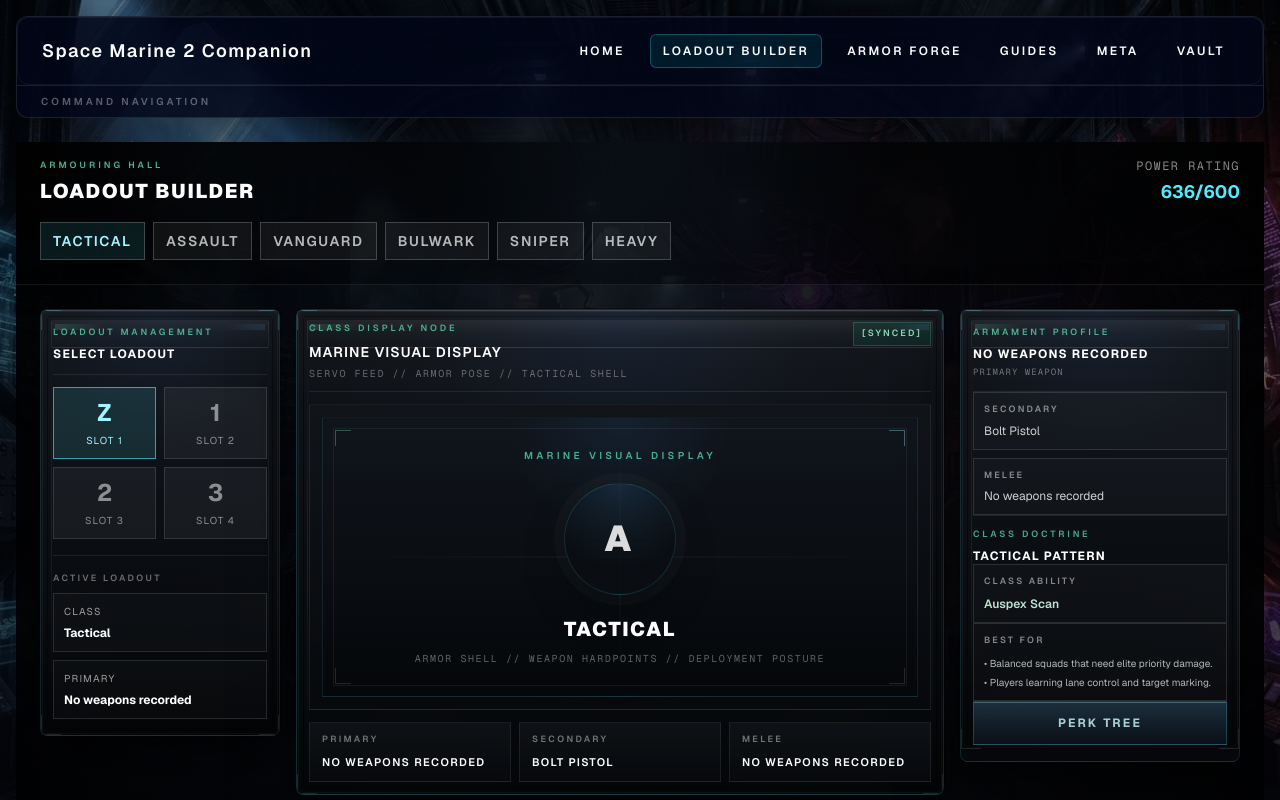
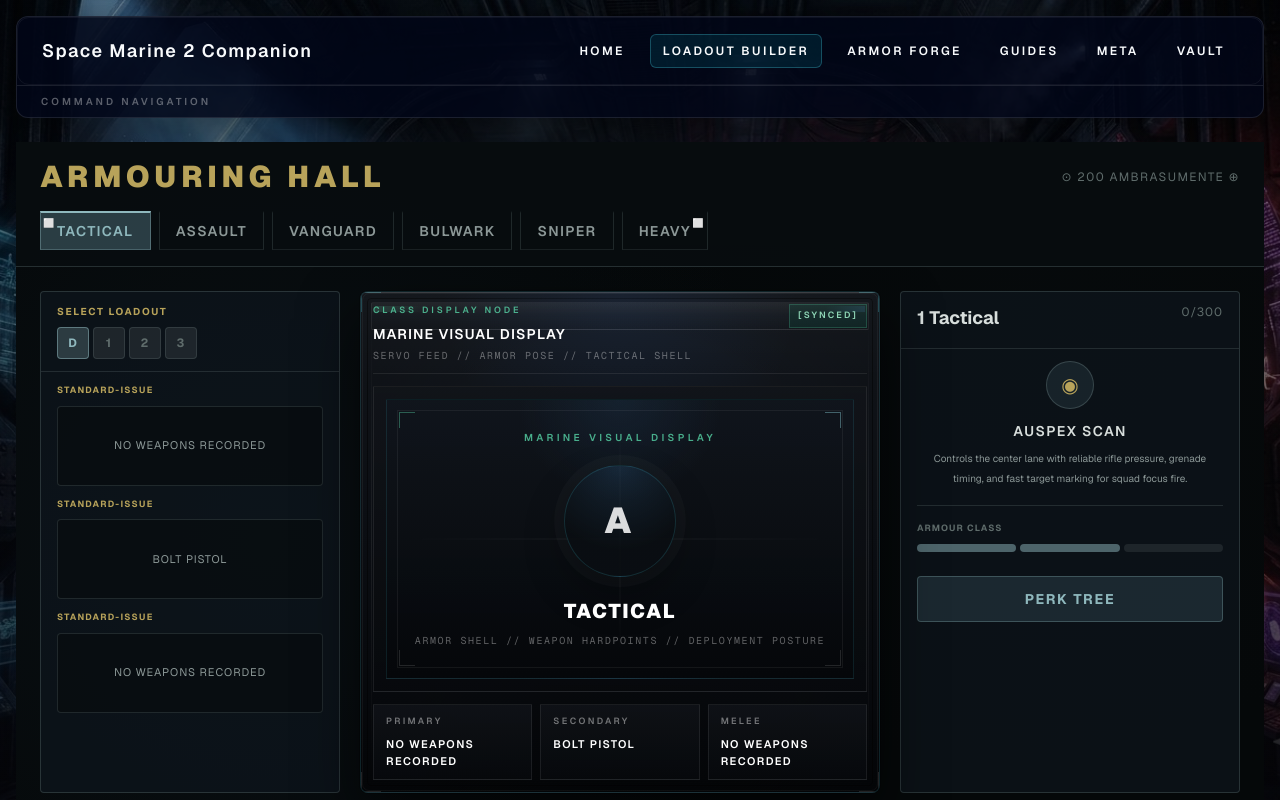
Before and after one commit to Grimm-Reaper7274/space-marine-2-companion, a Next.js app: page /loadout-builder in a window 1280 px wide. Shown: the top 800 px of the page. Built offline with nearby package versions, Linux system fonts and the light colour scheme.

Commit message:
Redesign loadout builder armouring hall layout

```diff
--- a/src/app/loadout-builder/page.tsx
+++ b/src/app/loadout-builder/page.tsx
@@ -3,29 +3,15 @@
 import { useState } from "react";
 
 import MarineDisplayPanel from "../../components/loadout/MarineDisplayPanel";
-import StatusChip from "../../components/loadout/StatusChip";
 import PanelCard from "../../components/ui/PanelCard";
 import { spaceMarineClasses, type SpaceMarineClass } from "../../data/classes";
 import { spaceMarineWeapons, type WeaponType } from "../../data/weapons";
 
-const selectedLoadout = {
-  selectedClass: "Tactical",
-  mode: "Operations",
-  difficulty: "Ruthless",
-  doctrine: "Aggression",
-} as const;
-
-const weaponGroups = [
-  { key: "primary", label: "Primary" },
-  { key: "secondary", label: "Secondary" },
-  { key: "melee", label: "Melee" },
-] as const satisfies ReadonlyArray<{ key: WeaponType; label: string }>;
-
 const loadoutSlots = [
-  { number: 1, icon: "Z" },
-  { number: 2, icon: "1" },
-  { number: 3, icon: "2" },
-  { number: 4, icon: "3" },
+  { icon: "D", label: "" },
+  { icon: "1", label: "" },
+  { icon: "2", label: "" },
+  { icon: "3", label: "" },
 ] as const;
 
 function getWeaponsForClass(classId: string, type: WeaponType) {
@@ -54,60 +40,66 @@
     secondary: getWeaponsForClass(activeClass.id, "secondary"),
     melee: getWeaponsForClass(activeClass.id, "melee"),
   };
+
   const previewWeapons = {
-    primary: weaponsByType.primary[0]?.name ?? "No weapons recorded",
-    secondary: weaponsByType.secondary[0]?.name ?? "No weapons recorded",
-    melee: weaponsByType.melee[0]?.name ?? "No weapons recorded",
+    primary: weaponsByType.primary[0],
+    secondary: weaponsByType.secondary[0],
+    melee: weaponsByType.melee[0],
   };
 
-  // Calculate power rating for display
-  const powerRating = Math.floor(Math.random() * 600) + 360;
-
   return (
-    <section className="relative min-h-screen py-0">
-      <div className="pointer-events-none absolute inset-0 bg-[radial-gradient(circle_at_top,rgba(56,93,128,0.22),transparent_24%),radial-gradient(circle_at_center,rgba(8,14,21,0.5),rgba(4,6,10,0.84)_58%,rgba(2,3,5,0.96)_100%)]" />
-      <div className="pointer-events-none absolute inset-0 bg-[linear-gradient(90deg,rgba(0,0,0,0.42),rgba(0,0,0,0.08)_18%,rgba(0,0,0,0.08)_82%,rgba(0,0,0,0.46))]" />
-
-      {/* Top Bar */}
-      <div className="relative border-b border-white/8 bg-black/40 px-4 py-4 sm:px-6">
-        <div className="mx-auto max-w-7xl">
-          <div className="flex items-center justify-between gap-4 mb-4">
-            <div>
-              <p className="text-[9px] font-semibold uppercase tracking-[0.34em] text-emerald-300/78">
+    <section
+      className="relative min-h-screen"
+      style={{
+        backgroundColor: "#050809",
+        backgroundImage:
+          "radial-gradient(circle at 20% 50%, rgba(31, 56, 76, 0.15) 0%, transparent 50%), " +
+          "radial-gradient(circle at 80% 20%, rgba(16, 24, 32, 0.1) 0%, transparent 40%)",
+      }}
+    >
+      {/* Top Bar - Armouring Hall Header */}
+      <div
+        className="border-b border-t border-t-transparent relative z-20"
+        style={{
+          backgroundColor: "rgba(8, 13, 16, 0.8)",
+          borderBottomColor: "rgba(128, 151, 151, 0.25)",
+        }}
+      >
+        <div className="mx-auto max-w-7xl px-6 py-4">
+          <div className="flex items-center justify-between gap-8 mb-4">
+            <h1
+              className="text-3xl font-black uppercase tracking-[0.16em]"
+              style={{ color: "#b8a35a" }}
+            >
               Armouring Hall
-              </p>
-              <h1 className="mt-1 text-lg font-black uppercase tracking-[0.08em] text-white sm:text-xl">
-                Loadout Builder
             </h1>
-            </div>
-            <div className="flex items-end gap-3">
-              <div className="text-right">
-                <p className="text-xs font-mono uppercase tracking-[0.12em] text-white/52">
-                  Power Rating
-                </p>
-                <p className="mt-1 text-lg font-bold text-cyan-300">
-                  {powerRating}/600
-                </p>
-              </div>
+            <div className="text-right text-xs uppercase tracking-[0.12em]" style={{ color: "#5f6c6b" }}>
+              <div>⊙ 200 Ambrasumente ⊕</div>
             </div>
           </div>
 
           {/* Class Tabs */}
-          <div className="flex gap-2 overflow-x-auto pb-2">
-            {spaceMarineClasses.map((marineClass) => {
+          <div className="flex gap-2 overflow-x-auto">
+            {spaceMarineClasses.map((marineClass, index) => {
               const isActive = activeClass.id === marineClass.id;
               return (
                 <button
                   key={marineClass.id}
                   onClick={() => setSelectedClass(marineClass)}
-                  className={`flex-shrink-0 px-3 py-2 border border-white/20 text-sm font-semibold uppercase tracking-[0.12em] transition-all ${
-                    isActive
-                      ? "border-cyan-300/60 bg-cyan-300/10 text-cyan-200"
-                      : "border-white/12 bg-white/5 text-white/70 hover:border-cyan-300/30 hover:text-white/90"
-                  }`}
+                  className="flex-shrink-0 px-4 py-2 font-semibold uppercase tracking-[0.1em] text-sm transition-colors relative"
+                  style={{
+                    backgroundColor: isActive ? "rgba(95, 135, 148, 0.4)" : "transparent",
+                    color: isActive ? "#8fb8bd" : "#8c9897",
+                    borderTop: isActive ? "2px solid #8fb8bd" : "2px solid transparent",
+                    borderLeft: isActive ? "1px solid rgba(143, 184, 189, 0.4)" : "1px solid rgba(128, 151, 151, 0.2)",
+                    borderRight: isActive ? "1px solid rgba(143, 184, 189, 0.4)" : "1px solid rgba(128, 151, 151, 0.2)",
+                    borderBottom: isActive ? "1px solid rgba(143, 184, 189, 0.3)" : "1px solid rgba(128, 151, 151, 0.15)",
+                  }}
                   type="button"
                 >
-                  {marineClass.name}
+                  {index === 0 && <span className="absolute left-0.5 top-1 text-[9px]">⬜</span>}
+                  <span className="inline-block">{marineClass.name}</span>
+                  {index === 5 && <span className="absolute right-0.5 top-1 text-[9px]">⬜</span>}
                 </button>
               );
             })}
@@ -116,154 +108,251 @@
       </div>
 
       {/* Main Content */}
-      <div className="relative px-4 py-6 sm:px-6">
+      <div className="relative z-10 px-6 py-6">
         <div className="mx-auto max-w-7xl">
-          <div className="grid gap-4 lg:grid-cols-[240px_minmax(0,1fr)_280px]">
-            {/* Left Sidebar - Loadout Selection */}
-            <PanelCard className="px-3 py-4 h-fit">
-              <div className="border-b border-white/8 pb-3 mb-3">
-                <p className="text-[9px] font-semibold uppercase tracking-[0.32em] text-emerald-300/72">
-                  Loadout Management
+          <div className="grid gap-5 lg:grid-cols-[300px_minmax(0,1fr)_340px]">
+            {/* Left Sidebar - Weapon/Loadout Slots */}
+            <div
+              className="rounded-sm"
+              style={{
+                backgroundColor: "rgba(16, 24, 32, 0.6)",
+                borderColor: "rgba(128, 151, 151, 0.25)",
+                borderWidth: "1px",
+              }}
+            >
+              <div className="px-4 py-3 border-b" style={{ borderBottomColor: "rgba(128, 151, 151, 0.2)" }}>
+                <p
+                  className="text-[10px] font-bold uppercase tracking-[0.16em] mb-2"
+                  style={{ color: "#b8a35a" }}
+                >
+                  Select Loadout
                 </p>
-                <h2 className="mt-1.5 text-xs font-bold uppercase tracking-[0.1em] text-white">
-                  Select Loadout
-                </h2>
-              </div>
-
-              <div className="grid grid-cols-2 gap-2">
+                <div className="flex gap-1">
                   {loadoutSlots.map((slot, idx) => (
                     <button
-                    key={slot.number}
+                      key={idx}
                       onClick={() => setSelectedLoadoutSlot(idx)}
-                    className={`relative min-h-[72px] flex items-center justify-center border transition-all ${
-                      selectedLoadoutSlot === idx
-                        ? "border-cyan-300/60 bg-cyan-300/12 text-cyan-200"
-                        : "border-white/12 bg-white/5 text-white/50 hover:border-white/20 hover:text-white/70"
-                    }`}
+                      className="w-8 h-8 flex items-center justify-center text-xs font-bold uppercase tracking-[0.08em] transition-all rounded-sm"
+                      style={{
+                        backgroundColor: selectedLoadoutSlot === idx ? "rgba(143, 184, 189, 0.25)" : "rgba(44, 50, 56, 0.6)",
+                        borderColor: selectedLoadoutSlot === idx ? "rgba(143, 184, 189, 0.5)" : "rgba(128, 151, 151, 0.2)",
+                        borderWidth: "1px",
+                        color: selectedLoadoutSlot === idx ? "#8fb8bd" : "#5f6c6b",
+                      }}
                       type="button"
                     >
-                    <div className="text-center">
-                      <div className="text-2xl font-bold mb-1">{slot.icon}</div>
-                      <p className="text-[10px] uppercase tracking-[0.1em]">
-                        Slot {slot.number}
-                      </p>
-                    </div>
+                      {slot.icon}
                     </button>
                   ))}
                 </div>
+              </div>
 
-              <div className="mt-4 border-t border-white/8 pt-4 space-y-2">
-                <p className="text-[9px] font-semibold uppercase tracking-[0.26em] text-white/40">
-                  Active Loadout
+              {/* Weapon Slots */}
+              <div className="px-4 py-3 space-y-3">
+                <div>
+                  <p
+                    className="text-[9px] font-bold uppercase tracking-[0.14em] mb-2"
+                    style={{ color: "#b8a35a" }}
+                  >
+                    Standard-Issue
                   </p>
-                <div className="border border-white/12 bg-white/[0.02] px-2.5 py-2.5 text-left">
-                  <p className="text-[10px] uppercase tracking-[0.12em] text-white/60">
-                    Class
-                  </p>
-                  <p className="mt-1.5 text-xs font-bold text-white">
-                    {activeClass.name}
-                  </p>
-                </div>
-                <div className="border border-white/12 bg-white/[0.02] px-2.5 py-2.5 text-left">
-                  <p className="text-[10px] uppercase tracking-[0.12em] text-white/60">
-                    Primary
-                  </p>
-                  <p className="mt-1.5 text-xs font-bold text-white">
-                    {previewWeapons.primary}
+                  <div
+                    className="p-3 rounded-sm"
+                    style={{
+                      backgroundColor: "rgba(8, 13, 16, 0.8)",
+                      borderColor: "rgba(128, 151, 151, 0.2)",
+                      borderWidth: "1px",
+                      minHeight: "80px",
+                      display: "flex",
+                      alignItems: "center",
+                      justifyContent: "center",
+                    }}
+                  >
+                    <p className="text-[11px] text-center uppercase tracking-[0.08em]" style={{ color: "#8c9897" }}>
+                      {previewWeapons.primary?.name ?? "No weapons recorded"}
                     </p>
                   </div>
                 </div>
-            </PanelCard>
+
+                <div>
+                  <p
+                    className="text-[9px] font-bold uppercase tracking-[0.14em] mb-2"
+                    style={{ color: "#b8a35a" }}
+                  >
+                    Standard-Issue
+                  </p>
+                  <div
+                    className="p-3 rounded-sm"
+                    style={{
+                      backgroundColor: "rgba(8, 13, 16, 0.8)",
+                      borderColor: "rgba(128, 151, 151, 0.2)",
+                      borderWidth: "1px",
+                      minHeight: "80px",
+                      display: "flex",
+                      alignItems: "center",
+                      justifyContent: "center",
+                    }}
+                  >
+                    <p className="text-[11px] text-center uppercase tracking-[0.08em]" style={{ color: "#8c9897" }}>
+                      {previewWeapons.secondary?.name ?? "No weapons recorded"}
+                    </p>
+                  </div>
+                </div>
+
+                <div>
+                  <p
+                    className="text-[9px] font-bold uppercase tracking-[0.14em] mb-2"
+                    style={{ color: "#b8a35a" }}
+                  >
+                    Standard-Issue
+                  </p>
+                  <div
+                    className="p-3 rounded-sm"
+                    style={{
+                      backgroundColor: "rgba(8, 13, 16, 0.8)",
+                      borderColor: "rgba(128, 151, 151, 0.2)",
+                      borderWidth: "1px",
+                      minHeight: "80px",
+                      display: "flex",
+                      alignItems: "center",
+                      justifyContent: "center",
+                    }}
+                  >
+                    <p className="text-[11px] text-center uppercase tracking-[0.08em]" style={{ color: "#8c9897" }}>
+                      {previewWeapons.melee?.name ?? "No weapons recorded"}
+                    </p>
+                  </div>
+                </div>
+              </div>
+            </div>
 
             {/* Center - Marine Display */}
             <div className="min-w-0">
               <MarineDisplayPanel
-                className="h-full !border-cyan-300/16"
-                meleeWeapon={previewWeapons.melee}
-                primaryWeapon={previewWeapons.primary}
-                secondaryWeapon={previewWeapons.secondary}
+                className="h-full"
+                meleeWeapon={previewWeapons.melee?.name ?? "No weapons recorded"}
+                primaryWeapon={previewWeapons.primary?.name ?? "No weapons recorded"}
+                secondaryWeapon={previewWeapons.secondary?.name ?? "No weapons recorded"}
                 selectedClass={activeClass.name}
               />
             </div>
 
-            {/* Right Sidebar - Weapon & Class Info */}
-            <PanelCard className="px-3 py-4 space-y-3 h-fit">
-              <div className="border-b border-white/8 pb-3">
-                <p className="text-[9px] font-semibold uppercase tracking-[0.32em] text-emerald-300/72">
-                  Armament Profile
-                </p>
-                <h2 className="mt-1.5 text-xs font-bold uppercase tracking-[0.1em] text-white">
-                  {previewWeapons.primary}
-                </h2>
-                <p className="mt-1 font-mono text-[9px] uppercase tracking-[0.12em] text-white/40">
-                  Primary Weapon
+            {/* Right Sidebar - Class Info & Abilities */}
+            <div
+              className="rounded-sm flex flex-col gap-3"
+              style={{
+                backgroundColor: "rgba(16, 24, 32, 0.6)",
+                borderColor: "rgba(128, 151, 151, 0.25)",
+                borderWidth: "1px",
+              }}
+            >
+              {/* Class Header */}
+              <div className="px-4 py-3 border-b" style={{ borderBottomColor: "rgba(128, 151, 151, 0.2)" }}>
+                <div className="flex items-start justify-between gap-2 mb-1">
+                  <div>
+                    <p className="text-lg font-bold" style={{ color: "#d8dedc" }}>
+                      {activeClass.id === "tactical" ? "1" : "2"} {activeClass.name}
                     </p>
                   </div>
-
-              <div className="space-y-2">
-                <div className="border border-white/12 bg-white/[0.02] px-2.5 py-2.5">
-                  <p className="text-[9px] font-semibold uppercase tracking-[0.24em] text-white/50">
-                    Secondary
-                  </p>
-                  <p className="mt-1.5 text-xs text-white/80">
-                    {previewWeapons.secondary}
-                  </p>
-                </div>
-
-                <div className="border border-white/12 bg-white/[0.02] px-2.5 py-2.5">
-                  <p className="text-[9px] font-semibold uppercase tracking-[0.24em] text-white/50">
-                    Melee
-                  </p>
-                  <p className="mt-1.5 text-xs text-white/80">
-                    {previewWeapons.melee}
+                  <p className="text-xs uppercase tracking-[0.08em]" style={{ color: "#5f6c6b" }}>
+                    0/300
                   </p>
                 </div>
               </div>
 
-              <div className="border-t border-white/8 pt-3">
-                <p className="text-[9px] font-semibold uppercase tracking-[0.32em] text-emerald-300/72">
-                  Class Doctrine
+              {/* Class Ability */}
+              <div className="px-4 space-y-2 flex-1">
+                <div className="text-center">
+                  <div
+                    className="w-12 h-12 rounded-full mx-auto mb-3 flex items-center justify-center"
+                    style={{
+                      backgroundColor: "rgba(95, 135, 148, 0.15)",
+                      borderColor: "rgba(128, 151, 151, 0.3)",
+                      borderWidth: "1px",
+                    }}
+                  >
+                    <span style={{ color: "#b8a35a", fontSize: "20px" }}>◉</span>
+                  </div>
+                  <p className="font-semibold uppercase tracking-[0.1em] text-sm" style={{ color: "#d8dedc" }}>
+                    {activeClass.classAbility}
                   </p>
-                <h3 className="mt-1.5 text-xs font-bold uppercase tracking-[0.1em] text-white">
-                  {activeClass.name} Pattern
-                </h3>
-              </div>
-
-              <div className="border border-white/12 bg-white/[0.02] px-2.5 py-2.5">
-                <p className="text-[9px] font-semibold uppercase tracking-[0.24em] text-white/50">
-                  Class Ability
-                </p>
-                <p className="mt-2 text-xs font-semibold text-emerald-100/90">
-                  {activeClass.classAbility}
+                  <p className="text-[10px] leading-5 mt-2" style={{ color: "#8c9897" }}>
+                    {activeClass.playstyle}
                   </p>
                 </div>
 
-              <div className="border border-white/12 bg-white/[0.02] px-2.5 py-2.5">
-                <p className="text-[9px] font-semibold uppercase tracking-[0.24em] text-white/50">
-                  Best For
+                {/* Armor Class Indicator */}
+                <div className="mt-4 pt-4 border-t" style={{ borderTopColor: "rgba(128, 151, 151, 0.2)" }}>
+                  <p className="text-[9px] font-bold uppercase tracking-[0.12em] mb-2" style={{ color: "#5f6c6b" }}>
+                    Armour Class
                   </p>
-                <div className="mt-2 space-y-1">
-                  {activeClass.bestFor.slice(0, 2).map((item) => (
-                    <p
-                      key={item}
-                      className="text-[10px] text-white/70"
-                    >
-                      • {item}
-                    </p>
+                  <div className="flex gap-1">
+                    {[1, 2, 3].map((i) => (
+                      <div
+                        key={i}
+                        className="flex-1 h-2 rounded-sm"
+                        style={{
+                          backgroundColor: i <= 2 ? "rgba(143, 184, 189, 0.5)" : "rgba(44, 50, 56, 0.6)",
+                        }}
+                      />
                     ))}
                   </div>
                 </div>
 
+                {/* Perk Tree Button */}
                 <button
-                aria-disabled="true"
-                className="relative w-full min-h-[44px] overflow-hidden border border-cyan-300/20 bg-[linear-gradient(180deg,rgba(31,52,68,0.88),rgba(10,16,22,0.98))] px-3 py-2.5 text-xs font-bold uppercase tracking-[0.18em] text-cyan-100/80 transition-all hover:border-cyan-300/40"
-                tabIndex={-1}
                   type="button"
+                  className="w-full py-3 mt-4 font-bold uppercase tracking-[0.12em] text-sm rounded-sm transition-all"
+                  style={{
+                    backgroundColor: "rgba(95, 135, 148, 0.2)",
+                    borderColor: "rgba(143, 184, 189, 0.3)",
+                    borderWidth: "1px",
+                    color: "#8fb8bd",
+                  }}
+                  onMouseEnter={(e) => {
+                    e.currentTarget.style.backgroundColor = "rgba(95, 135, 148, 0.35)";
+                  }}
+                  onMouseLeave={(e) => {
+                    e.currentTarget.style.backgroundColor = "rgba(95, 135, 148, 0.2)";
+                  }}
                 >
-                <span className="pointer-events-none absolute inset-x-0 top-0 h-px bg-cyan-200/28" />
                   Perk Tree
                 </button>
-            </PanelCard>
+              </div>
+            </div>
+          </div>
+
+          {/* Bottom Action Bar */}
+          <div className="mt-6 flex gap-3 justify-center items-center text-xs uppercase tracking-[0.1em]">
+            <button
+              type="button"
+              className="flex items-center gap-2 px-3 py-2"
+              style={{ color: "#8c9897" }}
+            >
+              <span>Ⓑ</span> Back
+            </button>
+            <button type="button" className="flex items-center gap-2 px-3 py-2" style={{ color: "#8c9897" }}>
+              <span>🎮</span> Preview
+            </button>
+            <button type="button" className="flex items-center gap-2 px-3 py-2" style={{ color: "#8c9897" }}>
+              <span>Ⓐ</span> Select
+            </button>
+          </div>
+
+          {/* Edit Armour Button */}
+          <div className="mt-4 text-center">
+            <button
+              type="button"
+              className="px-8 py-2 font-bold uppercase tracking-[0.12em] text-sm rounded-sm"
+              style={{
+                backgroundColor: "rgba(44, 50, 56, 0.6)",
+                borderColor: "rgba(128, 151, 151, 0.25)",
+                borderWidth: "1px",
+                color: "#8c9897",
+              }}
+            >
+              Edit Armour
+            </button>
           </div>
         </div>
       </div>
```
Lines whose indentation alone changed are shown as unchanged.
